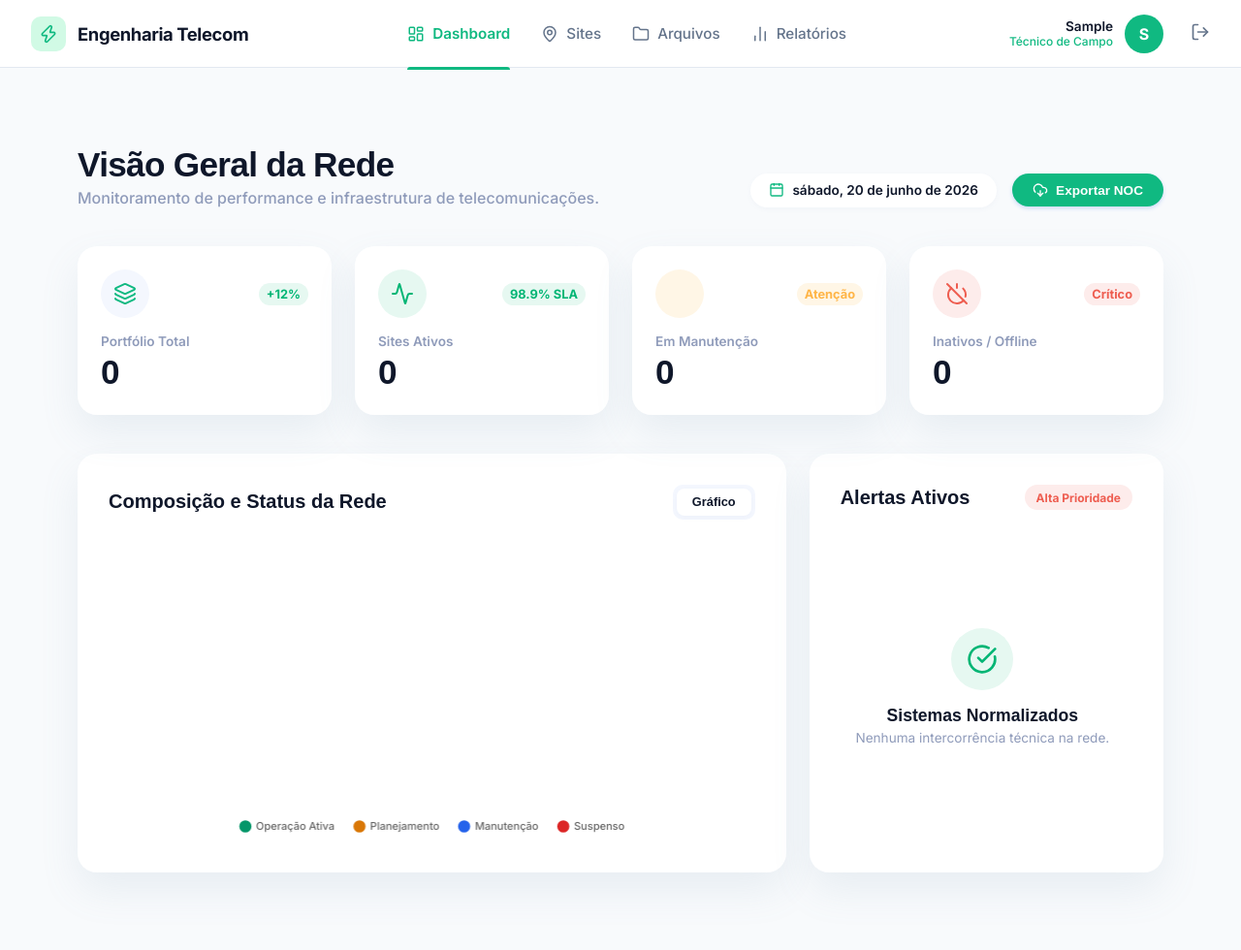
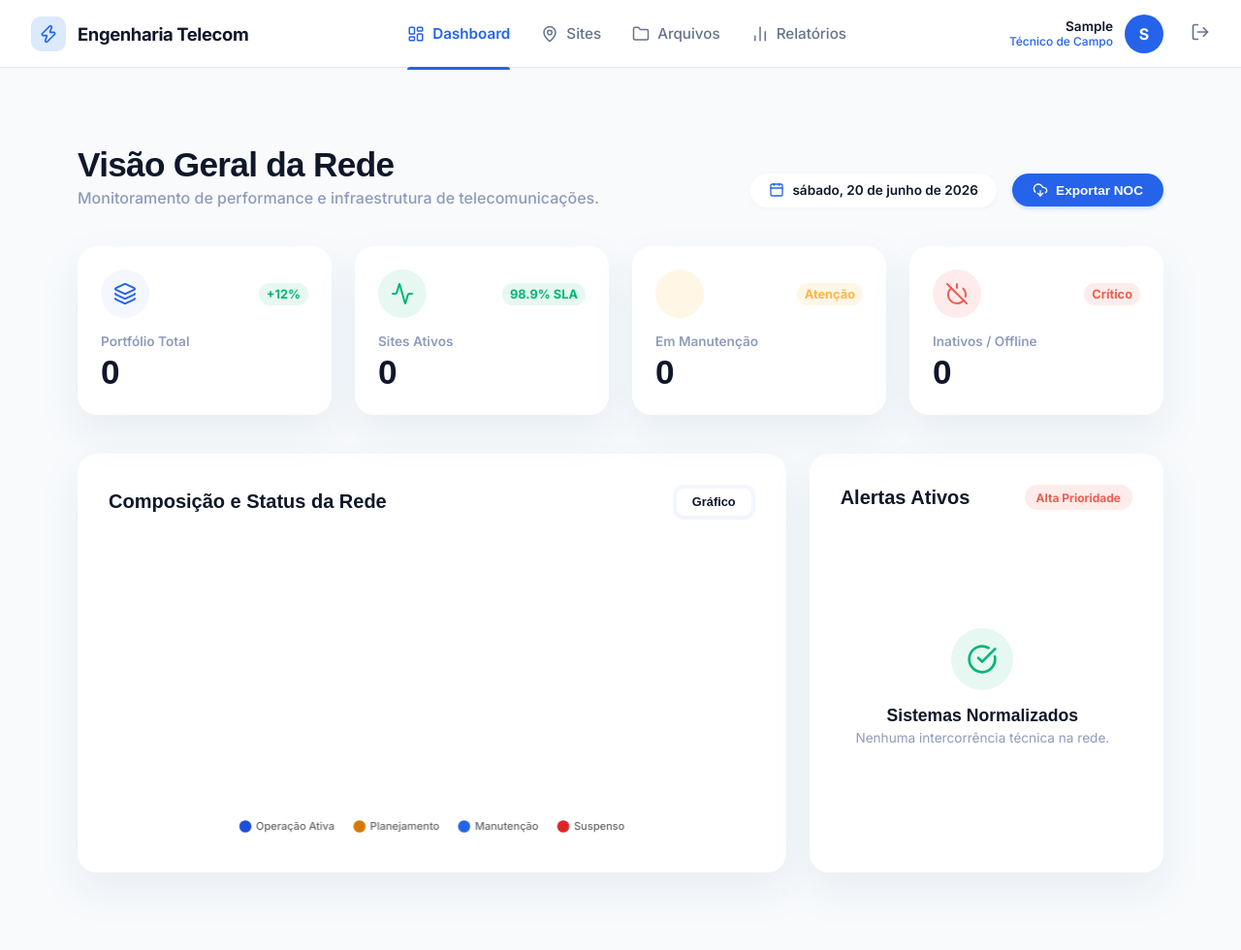
Before and after one commit to Jvsosa/MartinsTec, a Django app: page / in a window 1280 px wide. Shown: the whole page at 97% size. Run offline with Django 5.2, Linux system fonts and the light colour scheme; the visitor is signed in with stand-in values (Sample User, id 1); data that the repository does not hold is empty.

Commit message:
style: reverte cor principal de destaque para o azul corporativo da empresa

```diff
--- a/templates/base.html
+++ b/templates/base.html
@@ -17,9 +17,9 @@
             --bg-surface: #FFFFFF;
 
             /* Destaque Verde Moderno */
-            --brand-primary: #10B981; /* Emerald 500 */
-            --brand-hover: #059669;   /* Emerald 600 */
-            --brand-light: #D1FAE5;   /* Emerald 100 */
+            --brand-primary: #2563EB; /* Emerald 500 */
+            --brand-hover: #1D4ED8;   /* Emerald 600 */
+            --brand-light: #DBEAFE;   /* Emerald 100 */
 
             /* Textos Grafite/Cinza Escuro */
             --text-main: #0F172A;     /* Slate 900 */
@@ -257,7 +257,7 @@
         <div style="margin-bottom: 2rem;">
             <ul style="list-style: none; display: flex; flex-direction: column; gap: 0.5rem;">
                 {% for message in messages %}
-                <li style="padding: 1rem; border-radius: 8px; background: #D1FAE5; color: #059669; border: 1px solid #A7F3D0; display: flex; align-items: center; gap: 0.5rem;">
+                <li style="padding: 1rem; border-radius: 8px; background: #DBEAFE; color: #1D4ED8; border: 1px solid #BFDBFE; display: flex; align-items: center; gap: 0.5rem;">
                     <i data-lucide="info" style="width: 18px; height: 18px;"></i> {{ message }}
                 </li>
                 {% endfor %}
--- a/templates/sites/site_list.html
+++ b/templates/sites/site_list.html
@@ -17,7 +17,7 @@
     :root {
         --ent-primary: #0F172A;
         --ent-secondary: #a3aed1;
-        --ent-accent: #10B981;
+        --ent-accent: #2563EB;
         --ent-accent-hover: #3311db;
         --ent-bg-main: #F8FAFC;
         --ent-bg-card: #ffffff;
@@ -159,7 +159,7 @@
     }
 
     .kpi-icon-wrapper.blue { background: #eff6ff; color: #2563eb; }
-    .kpi-icon-wrapper.green { background: #ecfdf5; color: #059669; }
+    .kpi-icon-wrapper.green { background: #ecfdf5; color: #1D4ED8; }
     .kpi-icon-wrapper.orange { background: #fffbeb; color: #d97706; }
     .kpi-icon-wrapper.red { background: #fef2f2; color: #dc2626; }
 
@@ -289,8 +289,8 @@
         border-radius: 50%;
     }
 
-    .badge-active { background: #ecfdf5; color: #059669; border: 1px solid #a7f3d0; }
-    .badge-active .status-dot { background-color: #059669; }
+    .badge-active { background: #ecfdf5; color: #1D4ED8; border: 1px solid #a7f3d0; }
+    .badge-active .status-dot { background-color: #1D4ED8; }
 
     .badge-planned { background: #fffbeb; color: #d97706; border: 1px solid #fde68a; }
     .badge-planned .status-dot { background-color: #d97706; }
@@ -1054,7 +1054,7 @@
         }).addTo(map);
 
         const statusColors = {
-            'ACTIVE': '#059669',
+            'ACTIVE': '#1D4ED8',
             'PLANNED': '#d97706',
             'MAINTENANCE': '#2563eb',
             'INACTIVE': '#dc2626'
@@ -1116,7 +1116,7 @@
                 labels: ['Operação Ativa', 'Planejamento', 'Manutenção', 'Suspenso'],
                 datasets: [{
                     data: [active, planned, maintenance, inactive],
-                    backgroundColor: ['#059669', '#d97706', '#2563eb', '#dc2626'],
+                    backgroundColor: ['#1D4ED8', '#d97706', '#2563eb', '#dc2626'],
                     borderWidth: 3,
                     borderColor: '#ffffff',
                     hoverOffset: 4
```
